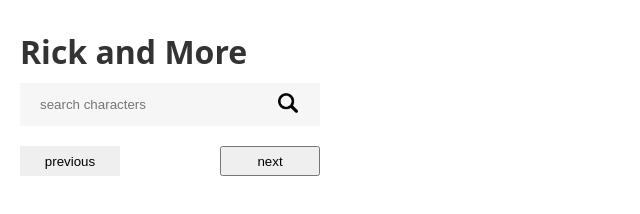
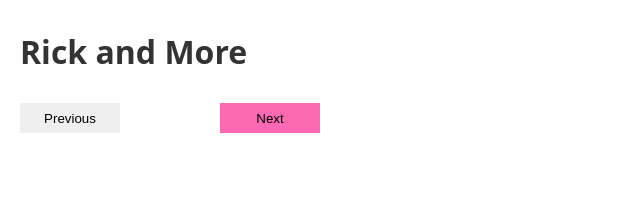
Before and after one commit to G-Kerber/3-recap_rick-morty, a website with bundled scripts: page index.html in a window 1280 px wide. Shown: the whole page, without its empty margins (0-640 px from the left). Built offline with nearby package versions, Linux system fonts and the light colour scheme; no server answers.

Commit message:
starting switch serach bar from html in js-file, saving interim result

```diff
--- a/components/NavButton/NavButton.css
+++ b/components/NavButton/NavButton.css
@@ -5,3 +5,7 @@
 .button:hover {
   background-color: var(--color-secondary);
 }
+
+.button--next {
+  background-color: hotpink;
+}
--- a/components/NavButton/NavButton.js
+++ b/components/NavButton/NavButton.js
@@ -1,19 +1,11 @@
-export function createNavButtonPrev() {
-  const prevButton = document.createElement("button");
+export function Button(buttonContent, onClick, customClass) {
+  const button = document.createElement("button");
 
-  prevButton.classList.add("button", "button--prev");
-  prevButton.setAttribute("data-js", "button-prev");
-  prevButton.textContent = "previous";
+  console.log(customClass);
+  button.classList.add("button", customClass);
+  button.textContent = buttonContent;
 
-  return prevButton;
+  button.addEventListener("click", onClick);
+
+  return button;
 }
-
-export function createNavButtonNext() {
-  const nextButton = document.createElement("button");
-
-  nextButton.classList.add("buton", "button--next");
-  nextButton.setAttribute("data-js", "button-next");
-  nextButton.textContent = "next";
-
-  return nextButton;
-}
--- a/components/NavPagination/NavPagination.js
+++ b/components/NavPagination/NavPagination.js
@@ -1,9 +1,8 @@
-export function createNavPagination() {
-  const pagination = document.createElement("span");
+export function createSpanElement(labelcontent, customClass) {
+  const spanElement = document.createElement("span");
 
-  pagination.classList.add("navigation__pagination");
-  pagination.setAttribute("data-js", "pagination");
-  pagination.textContent = "";
+  spanElement.classList.add(customClass);
+  spanElement.textContent = labelcontent;
 
-  return pagination;
+  return spanElement;
 }
--- a/index.html
+++ b/index.html
@@ -14,7 +14,7 @@
     <h1 class="title">Rick and More</h1>
     <main>
       <div class="search-bar-container" data-js="search-bar-container">
-        <form action="" class="search-bar" data-js="search-bar">
+        <!--         <form action="" class="search-bar" data-js="search-bar">
           <input
             name="query"
             class="search-bar__input"
@@ -29,16 +29,10 @@
               alt=""
             />
           </button>
-        </form>
+        </form> -->
       </div>
       <ul class="card-container" data-js="card-container"></ul>
     </main>
-    <nav class="navigation" data-js="navigation">
-      <!-- <button class="button button--prev" data-js="button-prev">
-        previous
-      </button>
-      <span class="navigation__pagination" data-js="pagination"></span>
-      <button class="button button--next" data-js="button-next">next</button> -->
-    </nav>
+    <nav class="navigation" data-js="navigation"></nav>
   </body>
 </html>
--- a/index.js
+++ b/index.js
@@ -1,9 +1,6 @@
 import { createCharacterCard } from "./components/CharacterCard/CharacterCard.js";
-import { createNavPagination } from "./components/NavPagination/NavPagination.js";
-import {
-  createNavButtonNext,
-  createNavButtonPrev,
-} from "./components/NavButton/NavButton.js";
+import { createSpanElement } from "./components/NavPagination/NavPagination.js";
+import { Button } from "./components/NavButton/NavButton.js";
 
 const cardContainer = document.querySelector('[data-js="card-container"]');
 const searchBarContainer = document.querySelector(
@@ -11,14 +8,6 @@ const searchBarContainer = document.querySelector(
 );
 const searchBar = document.querySelector('[data-js="search-bar"]');
 const navigation = document.querySelector('[data-js="navigation"]');
-
-navigation.append(createNavButtonPrev());
-navigation.append(createNavPagination());
-navigation.append(createNavButtonNext());
-
-const prevButton = document.querySelector('[data-js="button-prev"]');
-const nextButton = document.querySelector('[data-js="button-next"]');
-const pagination = document.querySelector('[data-js="pagination"]');
 
 // States
 let maxPage = 1;
@@ -57,25 +46,35 @@ async function fetchCharacters() {
   }
 }
 
-console.log("step 1");
-nextButton.addEventListener("click", () => {
+const nextButton = Button(
+  "Next",
+  () => {
     if (page < maxPage) {
       page++;
     } else {
       page = 1;
     }
     fetchCharacters();
-});
+  },
+  "button--next"
+);
 
-console.log("step 2");
-prevButton.addEventListener("click", () => {
+const prevButton = Button(
+  "Previous",
+  () => {
     if (page > 1) {
       page--;
     } else {
       page = maxPage;
     }
     fetchCharacters();
-});
+  },
+  "button--prev"
+);
+
+const pagination = createSpanElement("", "navigation__pagination");
+
+navigation.append(prevButton, pagination, nextButton);
 
 searchBarContainer.addEventListener("submit", (event) => {
   event.preventDefault();
```
Lines whose indentation alone changed are shown as unchanged.
